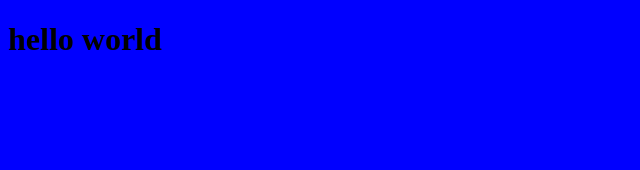
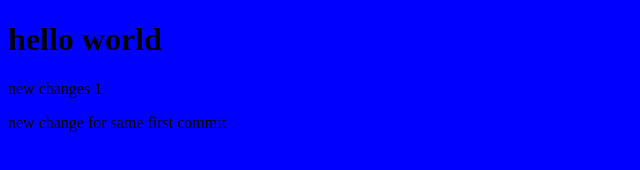
Before and after one commit to warsiaaliya/Github_11, a plain HTML site: page index.html in a window 1280 px wide. Shown: the whole page, without its empty margins (0-640 px from the left). Drawn offline with Linux system fonts and the light colour scheme.

Commit message:
first commit and also made a new file

```diff
--- a/index.html
+++ b/index.html
@@ -8,5 +8,7 @@
 </head>
 <body>
     <h1>hello world</h1>
+    <p>new changes 1</p>
+    <p>new change for same first commit</p>
 </body>
 </html>
```
Also changed, not shown: 1 other file.
